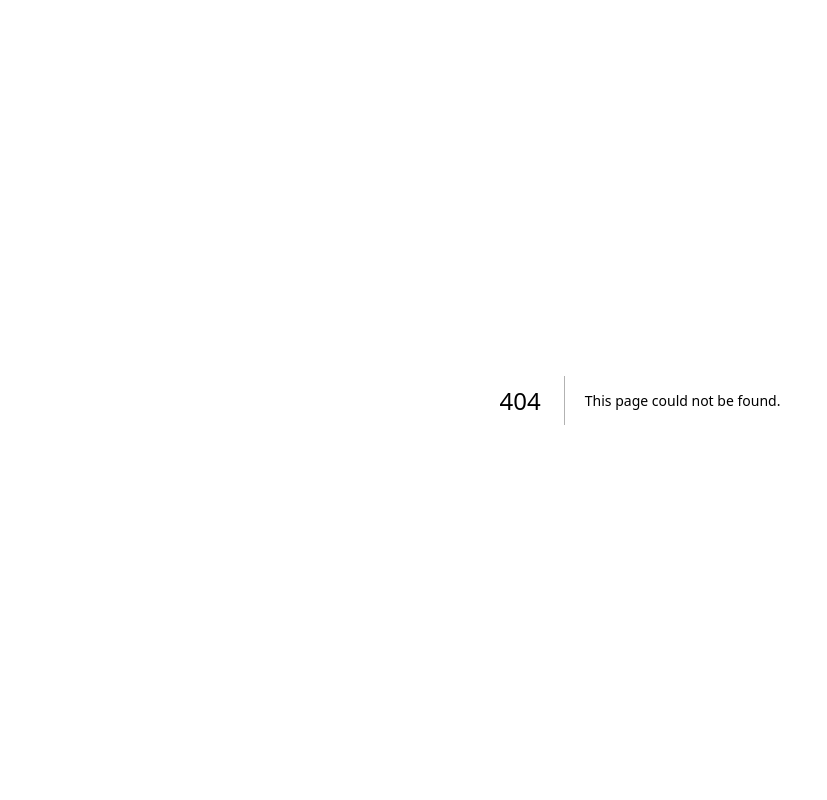
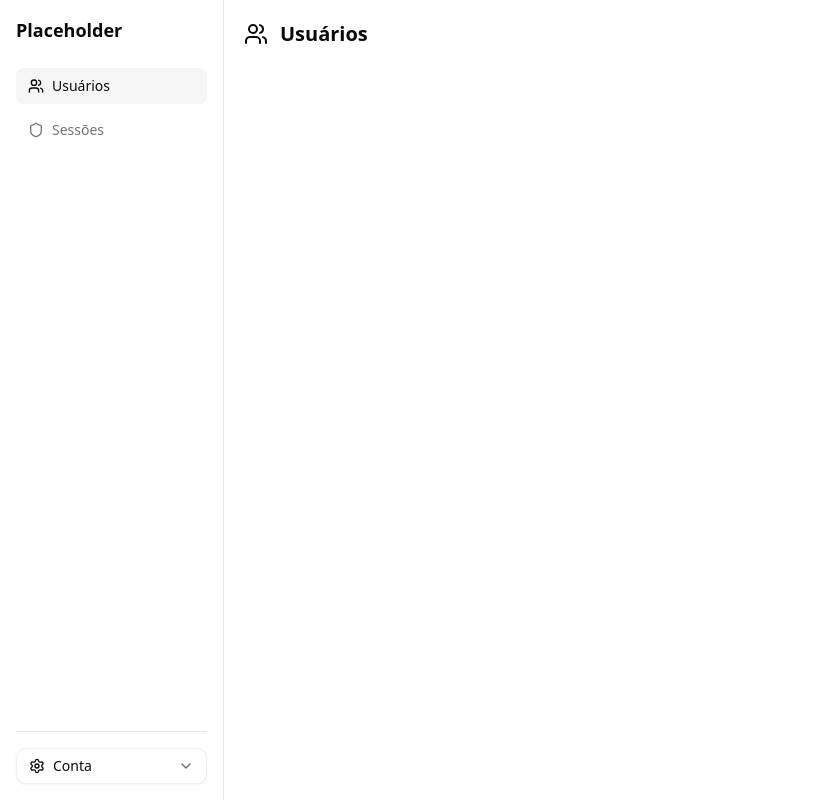
Before and after one commit to cadu-miranda/cookies-auth-test, a Next.js app: page /dashboard/users in a window 1280 px wide. Before the commit this address had no page. Shown: the whole page, without its empty margins (0-827 px from the left). Built offline with nearby package versions, Linux system fonts and the light colour scheme.

Commit message:
feat: add Users page and layout; update routing in middleware to redirect to Users page

```diff
--- a/src/app/dashboard/sessions/page.tsx
+++ b/src/app/dashboard/sessions/page.tsx
@@ -60,7 +60,7 @@ export default async function SessionsPage(props: {
 
   return (
     <div className="flex flex-1 flex-col gap-6 p-3">
-      <div className="flex items-center gap-2 text-xl font-semibold">
+      <div className="flex items-center gap-3 text-xl font-semibold">
         <Shield />
 
         <h3>Sessões</h3>
--- /dev/null
+++ b/src/app/dashboard/users/layout.tsx
@@ -0,0 +1,14 @@
+import { Fragment } from 'react';
+import type { Metadata } from 'next';
+
+export const metadata: Metadata = {
+  title: 'Demo | Usuários',
+};
+
+export default function DashboardUsersLayout({
+  children,
+}: Readonly<{
+  children: React.ReactNode;
+}>) {
+  return <Fragment>{children}</Fragment>;
+}
--- /dev/null
+++ b/src/app/dashboard/users/page.tsx
@@ -0,0 +1,13 @@
+import { Users } from 'lucide-react';
+
+export default async function UsersPage() {
+  return (
+    <div className="flex flex-1 flex-col gap-6 p-3">
+      <div className="flex items-center gap-3 text-xl font-semibold">
+        <Users />
+
+        <h3>Usuários</h3>
+      </div>
+    </div>
+  );
+}
--- a/src/components/Header.tsx
+++ b/src/components/Header.tsx
@@ -11,7 +11,7 @@ import {
   SheetTitle,
   SheetTrigger,
 } from '@/components/ui/sheet';
-import { Menu, Shield } from 'lucide-react';
+import { Menu, Users, Shield } from 'lucide-react';
 import { QuickActions } from '@/components/QuickActions';
 
 const Header = () => {
@@ -22,6 +22,7 @@ const Header = () => {
   const [busy, setBusy] = useState(false);
 
   const links = [
+    { href: '/dashboard/users', label: 'Usuários', icon: Users },
     { href: '/dashboard/sessions', label: 'Sessões', icon: Shield },
   ];
 
@@ -62,7 +63,7 @@ const Header = () => {
           </SheetHeader>
 
           <div className="mt-6 flex h-[calc(100%-3rem)] flex-col">
-            <nav className="space-y-1 px-3">
+            <nav className="space-y-2 px-3">
               {links.map(({ href, label, icon: Icon }) => {
                 const isActive = pathname === href;
 
--- a/src/components/Sidebar.tsx
+++ b/src/components/Sidebar.tsx
@@ -3,7 +3,7 @@
 import Link from 'next/link';
 import { useState } from 'react';
 import { usePathname, useRouter } from 'next/navigation';
-import { Shield } from 'lucide-react';
+import { Users, Shield } from 'lucide-react';
 import { QuickActions } from '@/components/QuickActions';
 
 const Sidebar = () => {
@@ -14,6 +14,7 @@ const Sidebar = () => {
   const [busy, setBusy] = useState(false);
 
   const links = [
+    { href: '/dashboard/users', label: 'Usuários', icon: Users },
     { href: '/dashboard/sessions', label: 'Sessões', icon: Shield },
   ];
 
@@ -45,7 +46,7 @@ const Sidebar = () => {
           </span>
         </div>
 
-        <nav className="space-y-1">
+        <nav className="space-y-2">
           {links.map(({ href, label, icon: Icon }) => {
             const isActive = pathname === href;
 
--- a/src/middleware.ts
+++ b/src/middleware.ts
@@ -16,7 +16,7 @@ export async function middleware(request: NextRequest) {
   // Caso esteja na home e o usuário esteja autenticado, redireciona para o dashboard.
 
   if (path === '/' && isAuthenticated) {
-    url.pathname = '/dashboard/sessions';
+    url.pathname = '/dashboard/users';
 
     return NextResponse.redirect(url);
   }
```
